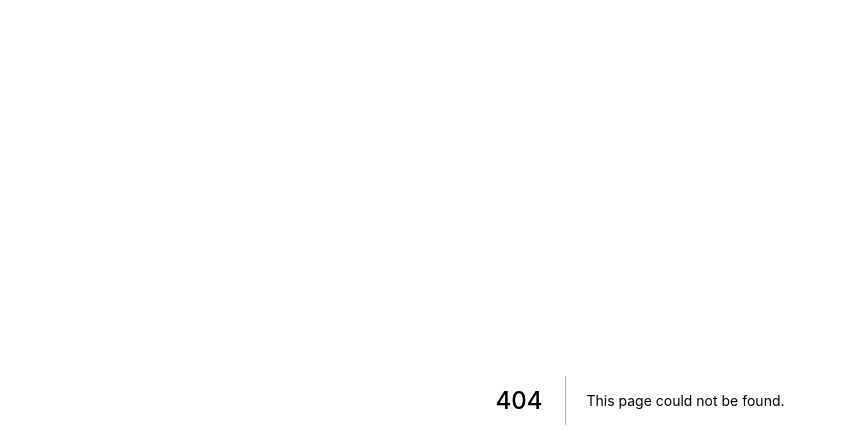
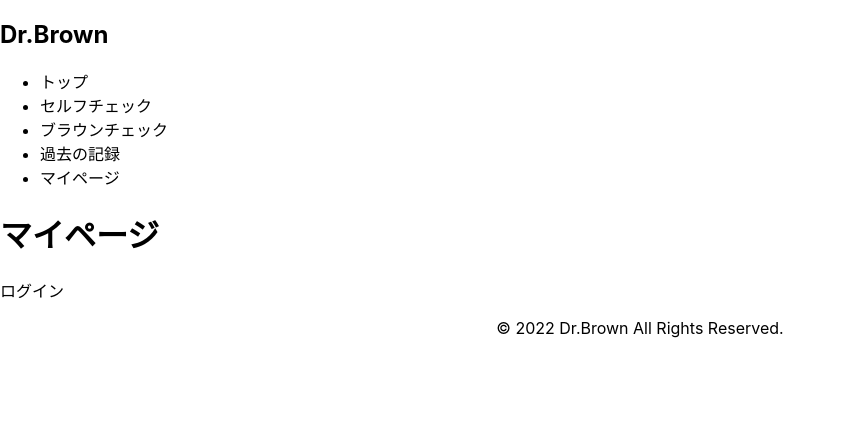
Before and after one commit to ryuichi3811/Dr.Brown, a Next.js app in the folder frontend/: page /MyPage in a window 1280 px wide. Before the commit this address had no page. Shown: the top 448 px of the page, without its empty margins (0-846 px from the left). Built offline with nearby package versions, Linux system fonts and the light colour scheme.

Commit message:
create: マイページの作成

```diff
--- /dev/null
+++ b/frontend/src/pages/MyPage.tsx
@@ -0,0 +1,23 @@
+import type { NextPage } from 'next'
+import Layout from './Layout/Layout'
+import Link from 'next/link'
+import Nav from '../components/nav/Nav'
+
+const siteName = "マイページ"
+const desc = "個人情報を載せてるところ"
+
+// ユーザーのログインのアカウントに飛ばしてから表示されるページなので、
+// lacalhost:3000/uuid/Mypage
+// なお、これだけでなくメインページはおもにこの流れです。
+
+const MyPage: NextPage = () => {
+  return (
+    <Layout siteName={siteName} desc={desc}>
+      <Nav/>
+      <h1>{siteName}</h1>
+      <div><Link href={"Auth/Login"}>ログイン</Link></div>
+    </Layout>
+  )
+}
+
+export default MyPage
```
